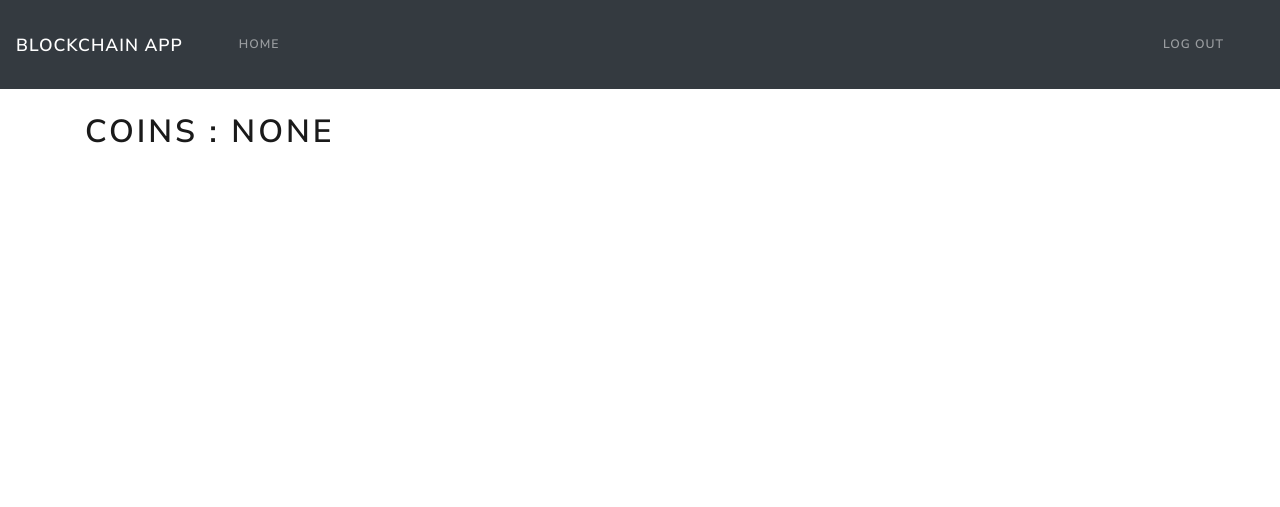
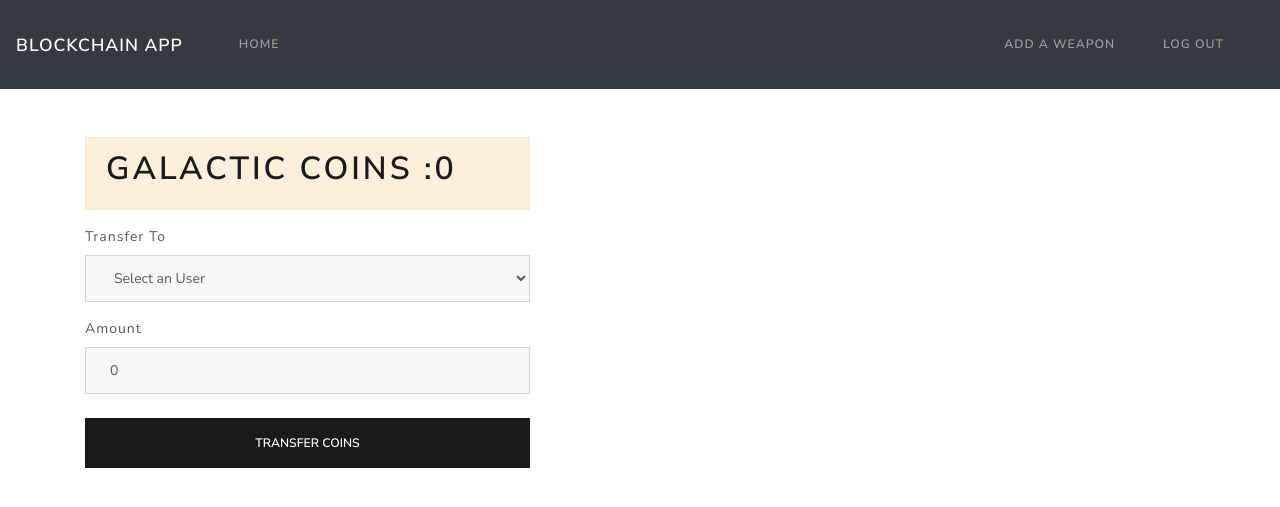
Before and after one commit to NicoRondan/TP10-NSQL, a Flask app: page / in a window 1280 px wide. Shown: the top 507 px of the page. Run offline with Flask 2, Linux system fonts and the light colour scheme; the visitor is signed in with stand-in values (Sample User, id 1); a database or web service that is not in the repository returns one stand-in record (values such as "Sample title"); data that the repository does not hold is empty; some libraries are stand-ins or nearby versions.

Commit message:
termino app

```diff
--- a/app.py
+++ b/app.py
@@ -1,5 +1,5 @@
 from flask import Flask, render_template, request, redirect, url_for, jsonify, Response, flash, session
-from db import existing_user, add_user, initialize, get_galactic_coins
+from db import existing_user, add_user, initialize, get_galactic_coins, get_users, get_weapons, transfer_coins, get_user_by_name, transfer_weapon, add_weapon
 import bcrypt
 
 
@@ -16,12 +16,79 @@
 
 @app.route('/')
 def index():
+    #En caso de que el usuario no haya iniciado sesion
     if 'public_key' not in session or session['public_key'] == None:
         return redirect(url_for('login'))
     else:
-        res = get_galactic_coins(session['public_key'])
-        #Renderizar index
-        return render_template('index.html', coins=res['galactic_coins'])
+        #Obtener monedas del user
+        coins = get_galactic_coins(session['public_key'])
+        if session['username'] == 'Darth Vader':
+            #Users para transferir coins
+            users = get_users()
+            #Armas para la venta
+            weapons = get_weapons(session['public_key'])
+            return render_template('index.html', users=users, coins=coins, weapons=weapons, isAdmin=True)
+        else:
+            darth_vader = get_user_by_name('Darth Vader')
+            weapons = get_weapons(darth_vader['public_key'])
+            #Renderizar index
+            return render_template('index.html', coins=coins, weapons=weapons, isAdmin=False)
+
+@app.route('/transfer-coins', methods=['POST'])
+def transfer_galactic_coins():
+    username = request.form.get('users')
+    coins = request.form.get('amount')
+    user_transfer = {
+        'public_key': session['public_key'],
+        'private_key': session['private_key']
+    }
+    transfer_coins(user_transfer, username, coins)
+    return redirect(url_for('index'))
+
+@app.route('/buy-weapon/<id>/<coins>/<price>', methods=['GET'])
+def buy_weapon(id, coins, price):
+    if (int(coins) < int(price)):
+        flash('Insufficient Galactic Coins!')
+        return redirect(url_for('index'))
+    else:
+        user_transfer = {
+        'public_key': session['public_key'],
+        'private_key': session['private_key']
+        }
+        #Pagamos
+        transfer_coins(user_transfer, 'Darth Vader', price)
+        #Transferimos arma
+        transfer_weapon(user_transfer, id)
+        flash('Weapon Adquired!')
+        return redirect(url_for('user_weapons'))
+
+@app.route('/add-weapon', methods=['GET', 'POST'])
+def new_weapon():
+    if request.method == 'POST':
+        #Obtener datos
+        name = request.form.get('name')
+        price = request.form.get('price')
+        amount = request.form.get('amount')
+        darth_vader = {
+            'public_key': session['public_key'],
+            'private_key': session['private_key']
+        }
+        try:
+            add_weapon(darth_vader, name, price, amount)
+            flash('Weapon Added Successfully!')
+            return redirect(url_for('index'))
+        except Exception as err:
+            print("An exception occurred :", err)
+            flash('Error...')
+    return render_template('add-weapon.html')
+
+
+@app.route('/user-weapons', methods=['GET'])
+def user_weapons():
+    #Armas del user
+    weapons = get_weapons(session['public_key'])
+    #renderizar armas de user
+    return render_template('user-weapons.html', weapons=weapons)
 
 @app.route('/login', methods=['POST', 'GET'])
 def login():
--- a/templates/index.html
+++ b/templates/index.html
@@ -1,4 +1,63 @@
 {% extends "layout.html" %}
 {% block body %}
-<h1>Coins : {{coins}}</h1>
+{% if isAdmin %}
+    <div class="row pt-4">
+        <div class="col-md-5">
+            <div class="alert alert-warning" role="alert">
+                <h1>Galactic Coins :{{coins}}</h1>
+            </div>
+            <form action="/transfer-coins" method="POST">
+                <div class="form-group ">
+                    <label for="users">Transfer To</label>
+                    <select name="users" class="form-control" id="users">
+                        <option selected="true" disabled="disabled">Select an User</option>
+                        {% for user in users %}
+                            <option value="{{user['username']}}">{{user['username']}}</option>
+                        {% endfor %}
+                    </select>
+                </div>
+                <div class="form-group ">
+                    <label for="amount">Amount </label>
+                    <input class="form-control" type="number" min="0" max="{{coins}}"value="0" name="amount" id="amount">
+                </div>
+                <button type="submit" class="btn btn-primary btn-block mt-4">
+                    Transfer Coins
+                </button>
+            </form>
+        </div>
+        <div class ="col-md-7 form-inline">
+            {% for weapon in weapons %}
+                <div class="card rounded border border-light" style="width: 230px; height: 200px; padding-right: 0.5rem; padding-top: 0.5rem;">
+                    <div class="card-body d-flex flex-column" style="background: #141E30;background: -webkit-linear-gradient(to right, #243B55, #141E30); background: linear-gradient(to right, #243B55, #141E30);">
+                        <h5 class="card-title" style="color: white;">{{weapon['data']['name']}}</h5>
+                            <p class="card-text" style="color: white;">Price: ${{weapon['data']['price']}}</p>
+                            <p class="card-text" style="color: white;">Amount: {{weapon['amount']}}</p>
+                    </div>
+                </div>
+            {% endfor %}
+        </div>
+    </div>
+{% else %}
+    <div class="row pt-4">
+        <div class="col-md-12">
+            <h1>Weapons For Sale</h1>
+            <div class="alert alert-warning" role="alert">
+                <h3>Available Galactic Coins: {{coins}}</h3>
+              </div>
+        </div>
+        <div class ="col-md-12 form-inline">
+            {% for weapon in weapons %}
+                <div class="card rounded border border-light" style="width: 230px; height: 230px; padding-right: 0.5rem; padding-top: 0.5rem;">
+                    <div class="card-body d-flex flex-column" style="background: #141E30;background: -webkit-linear-gradient(to right, #243B55, #141E30); background: linear-gradient(to right, #243B55, #141E30);">
+                        <h5 class="card-title" style="color: white;">{{weapon['data']['name']}}</h5>
+                            <p class="card-text" style="color: white;">Price: ${{weapon['data']['price']}}</p>
+                            <p class="card-text" style="color: white;">Amount: {{weapon['amount']}}</p>
+                        <a href="/buy-weapon/{{weapon['id']}}/{{coins}}/{{weapon['data']['price']}}" class="btn btn-primary mt-auto">Buy</a>
+                    </div>
+                </div>
+            {% endfor %}
+        </div>
+    </div>
+{% endif %}
+
 {%endblock%}
--- a/templates/layout.html
+++ b/templates/layout.html
@@ -27,6 +27,15 @@
         </ul>
         <ul class="navbar-nav ml-auto">
             {% if session['username'] %}
+                {% if session['username'] == 'Darth Vader' %}
+                    <li class="nav-item">
+                        <a class="nav-link" href="/add-weapon">Add a Weapon</a>
+                    </li>
+                {% else %}
+                    <li class="nav-item">
+                        <a class="nav-link" href="/user-weapons">Your Weapons</a>
+                    </li>
+                {% endif %}
                 <li class="nav-item">
                     <a class="nav-link" href="/logout">Log Out</a>
                 </li>
```
Also changed, not shown: db.py (+218 -69 lines), templates/add-weapon.html (added, +27 -0 lines), templates/user-weapons.html (added, +20 -0 lines).
